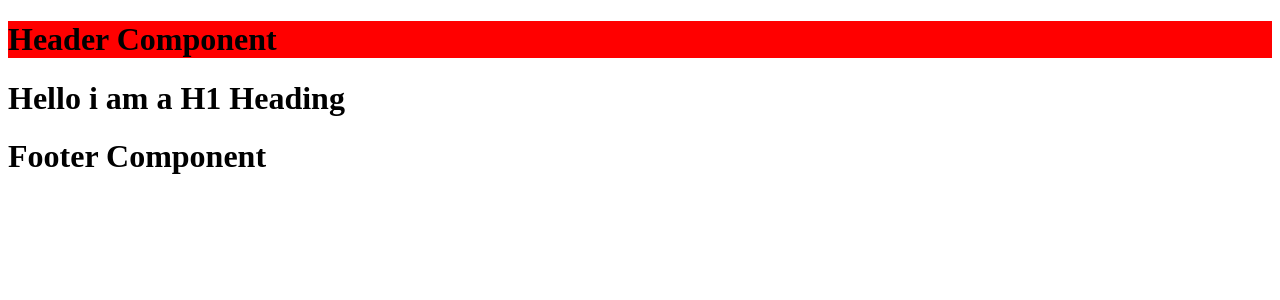
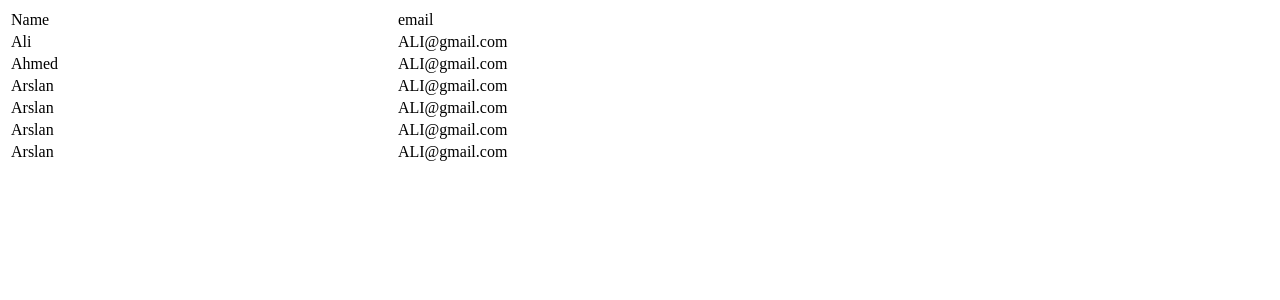
Before and after one commit to hudairyounas/WEB-BATCH2-ONLINE, a React (Vite) app in the folder vite/: page / in a window 1280 px wide. Shown: the top 300 px of the page. Built offline with nearby package versions, Linux system fonts and the light colour scheme.

Commit message:
react class 7

```diff
--- a/vite/src/App.jsx
+++ b/vite/src/App.jsx
@@ -6,8 +6,8 @@ import Footer from './components/footer/Footer'
 const App = () => {
   return (
     <div>
-      <Header />
-      <h1 className=''>Hello i am a H1 Heading</h1>
+      {/* <Header /> */}
+      {/* <h1 className=''>Hello i am a H1 Heading</h1> */}
       <Footer />
     </div>
   )
--- a/vite/src/components/footer/Footer.jsx
+++ b/vite/src/components/footer/Footer.jsx
@@ -1,9 +1,60 @@
-import React from 'react'
+import React from "react";
 
 const Footer = () => {
+  let arr = ["h1", "h2", "h3", "h4", "h5"];
+
+  let users = [
+    {
+      name: "Ali",
+      email: "ALI@gmail.com",
+    },
+    {
+      name: "Ahmed",
+      email: "ALI@gmail.com",
+    },
+    {
+      name: "Arslan",
+      email: "ALI@gmail.com",
+    },
+    {
+      name: "Arslan",
+      email: "ALI@gmail.com",
+    },
+    {
+      name: "Arslan",
+      email: "ALI@gmail.com",
+    },
+    {
+      name: "Arslan",
+      email: "ALI@gmail.com",
+    },
+  ];
+
   return (
-    <h1>Footer Component</h1>
-  )
-}
+    <>
+      <table style={{ width: "100%" }}>
+        <tr>
+          <td>Name</td>
+          <td>email</td>
+        </tr>
+        {users.map((user) => {
+          return (
+            <tr>
+              <td>{user.name}</td>
+              <td>{user.email}</td>
+            </tr>
+          );
+        })}
+      </table>
+      {/* {
+      arr.map((item) => {
+        return (
+          <h1>{item}</h1>
+        )
+      })
+    } */}
+    </>
+  );
+};
 
-export default Footer
+export default Footer;
--- a/vite/src/components/header/Header.jsx
+++ b/vite/src/components/header/Header.jsx
@@ -1,7 +1,6 @@
-import "./Header.css"
+import "./Header.css";
 
 const Header = () => {
-
   // const class1 = "11th"
   // // const class2 = "12th"
   // let val = false
@@ -11,34 +10,67 @@ const Header = () => {
   //   customClass = "h1Tag2"
   // }
 
-  let customClass = "h1Tag2"
+  let customClass = "h1Tag2";
+  let name = "Ali";
 
+  // let grade = 90;
 
+  // let result;
+  // if (grade >= 90) {
+  //   result = "Pass";
+  // } else {
+  //   result = "Fail";
+  // }
+
+  let num = [1, 2, 3, 4, 5];
 
   return (
-    <header>
-      <h1 className={Math.random() > 0.5 ? "h1Tag2" : "h1Tag"}>Header Component</h1>
+    <>
+      {num.map((num) => {
+        return <h1>{num}</h1>;
+      })}
 
+      {/* {
+      <div>
 
+      <h1>hello world</h1>
+      <h1>hello world</h1>
+      <h1>hello world</h1>
+      <h1>hello world</h1>
+      {Math.random() > 0.5 && <h1>hello world</h1>}
+      </div>
+    } */}
 
+      {/* <h1>{result}</h1> */}
+      <header>
+        {name && <h1>Name: - {name}</h1>}
 
+        {/* <h1 className={Math.random() > 0.5 ? "h1Tag2" : "h1Tag"}>Header Component</h1> */}
 
+        <p
+          className="h1"
+          style={{
+            color: "black",
+            backgroundColor: "lightgreen",
+            textAlign: "center",
+          }}
+        >
+          Lorem ipsum dolor sit amet consectetur adipisicing elit. Quaerat,
+          repudiandae facere veritatis a, suscipit aliquam placeat optio illum
+          quia ad sit accusamus adipisci maxime nam provident, in molestias
+          inventore similique.
+        </p>
+        <ul>
+          <li className="h1Tag">Ali reads in class {class1}</li>
+          <li>Zain reads in class {class2}</li>
+        </ul>
+      </header>
+      <>
+        <div></div>
+        <div></div>
+      </>
+    </>
+  );
+};
 
-
-
-
-
-      {/* <p className="h1" style={{
-        color: "black",
-        backgroundColor: "lightgreen",
-        textAlign: "center"
-      }}>Lorem ipsum dolor sit amet consectetur adipisicing elit. Quaerat, repudiandae facere veritatis a, suscipit aliquam placeat optio illum quia ad sit accusamus adipisci maxime nam provident, in molestias inventore similique.</p> */}
-      {/* <ul>
-        <li className="h1Tag">Ali reads in class {class1}</li>
-        <li>Zain reads in class {class2}</li>
-      </ul> */}
-    </header>
-  )
-}
-
-export default Header
+export default Header;
```
